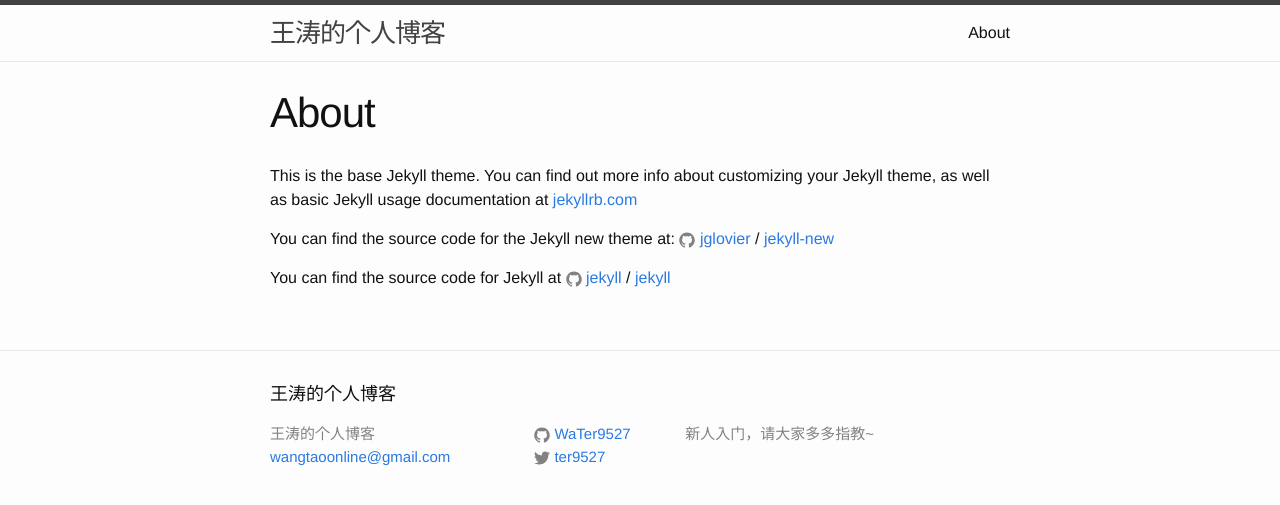
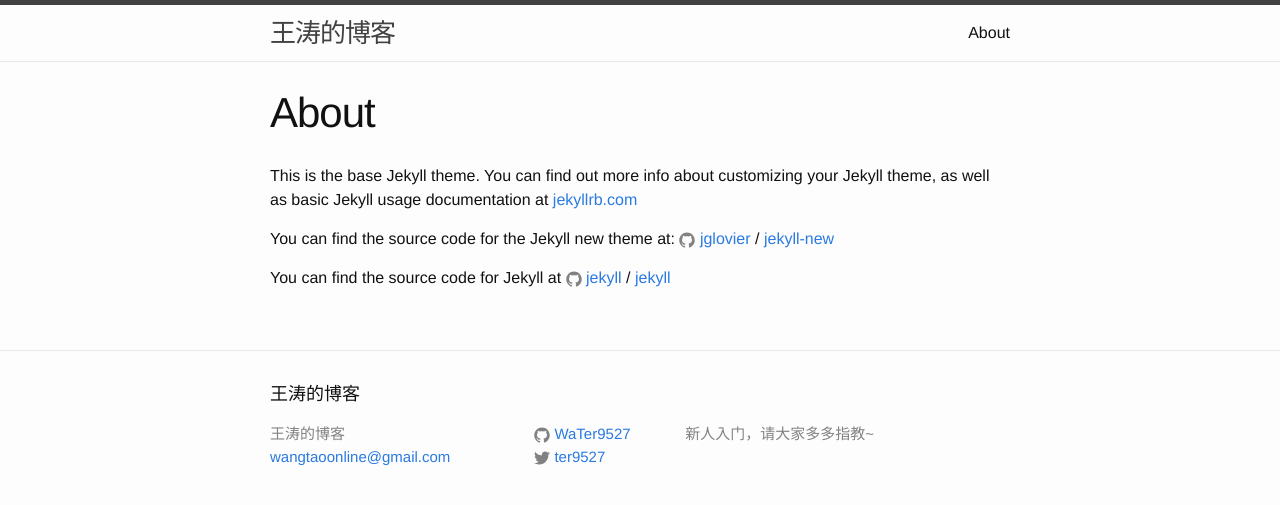
Before and after one commit to WaTer9527/WaTer9527.github.io, a Jekyll site: the page built from about.md, in a window 1280 px wide. Shown: the top 505 px of the page. Built offline with Jekyll 4.4.1, drawn with Linux system fonts in a browser that asks for light colours.

Commit message:
Update _config.yml

```diff
--- a/_config.yml
+++ b/_config.yml
@@ -6,7 +6,7 @@
 # 'jekyll serve'. If you change this file, please restart the server process.
 
 # Site settings
-title: 王涛的个人博客
+title: 王涛的博客
 email: wangtaoonline@gmail.com
 description: > # this means to ignore newlines until "baseurl:"
   新人入门，请大家多多指教~
```
